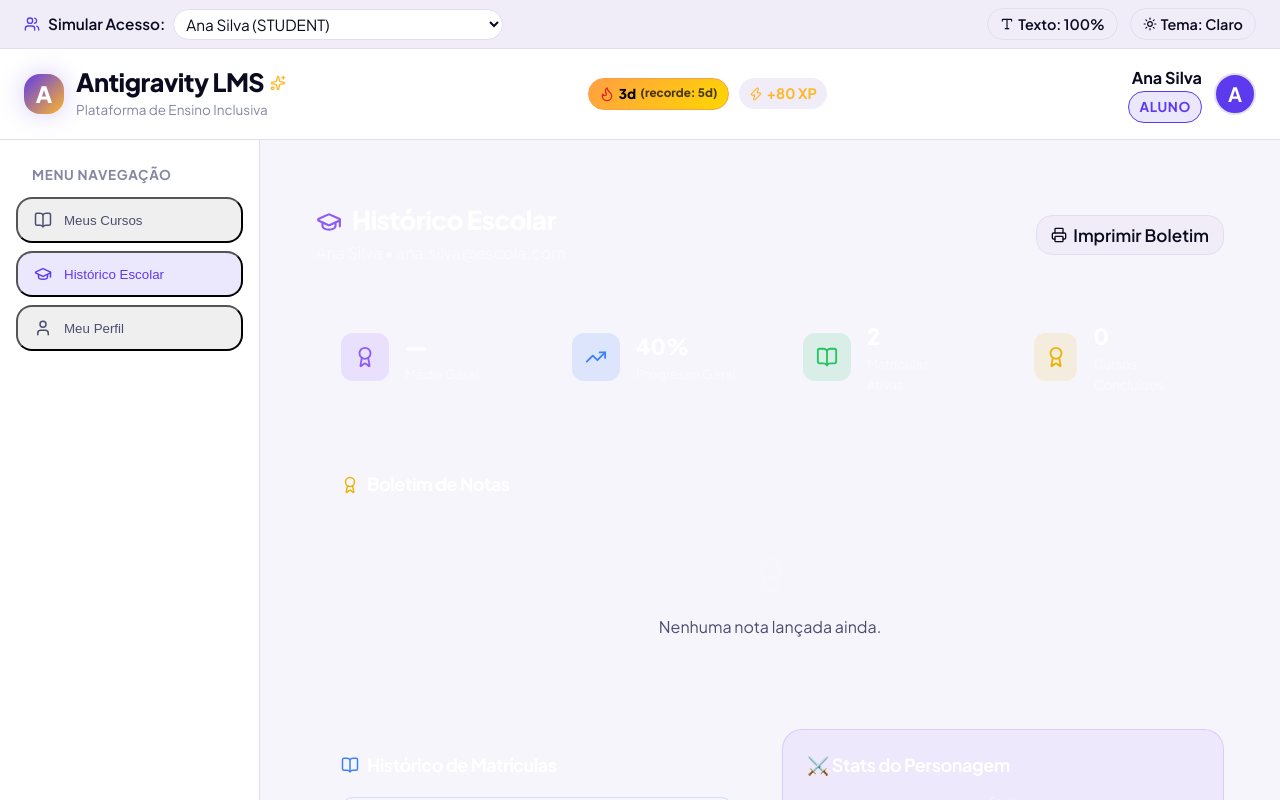
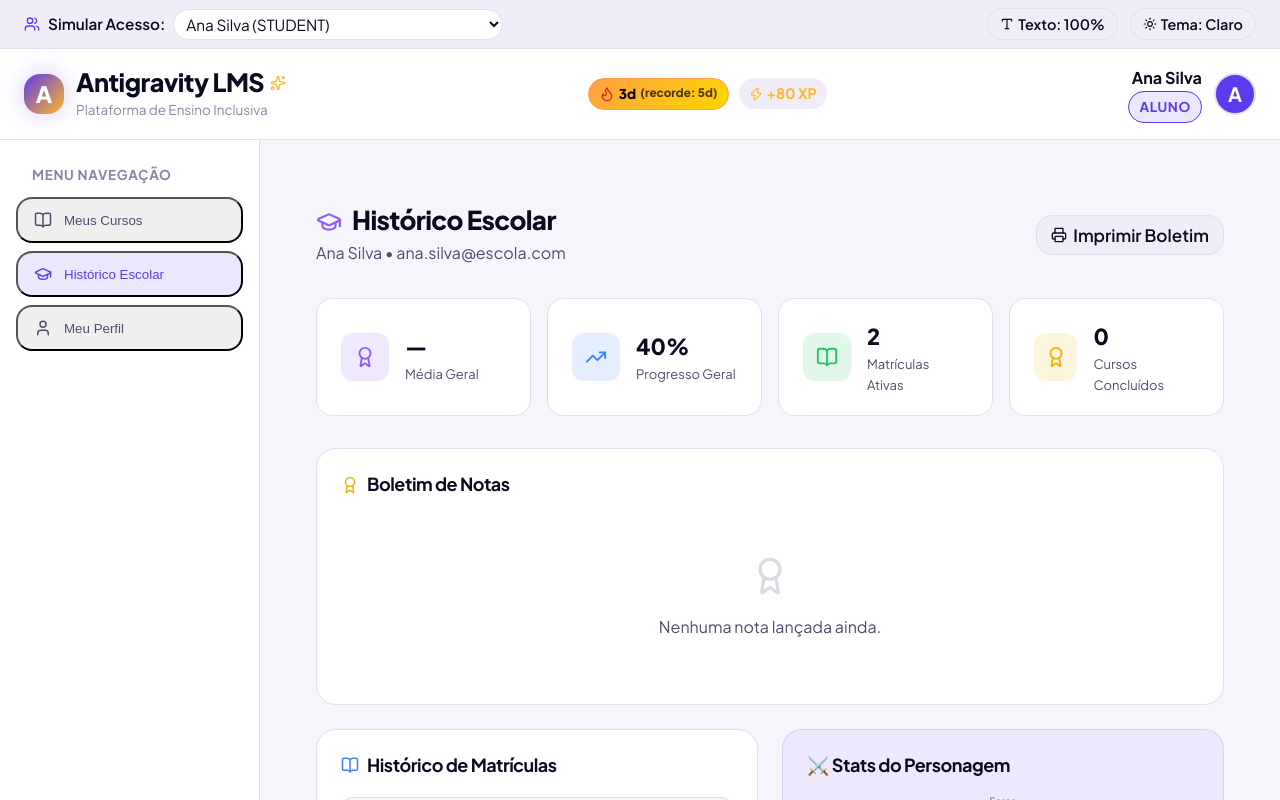
Before and after one commit to naiffnet/EducaGameEvolui, a React (Vite) app: page / in a window 1280 px wide. Both pictures are taken after a click on the button "Histórico Escolar". Shown: the top 800 px of the page. Built offline with nearby package versions, Linux system fonts and the light colour scheme.

Commit message:
fix: resolve readability and contrast issues in academic history page across themes

```diff
--- a/src/pages/Student/AcademicHistory.tsx
+++ b/src/pages/Student/AcademicHistory.tsx
@@ -30,7 +30,7 @@ function GradeBar({ grade }: { grade: number }) {
   const color = grade >= 7 ? '#22c55e' : grade >= 5 ? '#eab308' : '#ef4444';
   return (
     <div style={{ display: 'flex', alignItems: 'center', gap: 10 }}>
-      <div style={{ flex: 1, background: 'rgba(255,255,255,0.08)', borderRadius: 8, height: 8, overflow: 'hidden' }}>
+      <div style={{ flex: 1, background: 'var(--bg-tertiary)', borderRadius: 8, height: 8, overflow: 'hidden' }}>
         <div style={{ width: `${pct}%`, height: '100%', background: color, borderRadius: 8, transition: 'width 0.6s ease' }} />
       </div>
       <span style={{ minWidth: 32, textAlign: 'right', fontWeight: 700, color, fontSize: 14 }}>{grade.toFixed(1)}</span>
@@ -56,14 +56,14 @@ function RadarChart({ strength, intelligence, dexterity }: { strength: number; i
 
   return (
     <svg width={160} height={160} viewBox="0 0 160 160">
-      <polygon points={polyOuter} fill="none" stroke="rgba(255,255,255,0.1)" strokeWidth={1} />
+      <polygon points={polyOuter} fill="none" stroke="var(--border)" strokeWidth={1} />
       <polygon points={polyVal} fill="rgba(139,92,246,0.35)" stroke="#8b5cf6" strokeWidth={2} />
       {valPts.map((p, i) => (
         <circle key={i} cx={p.x} cy={p.y} r={4} fill="#8b5cf6" />
       ))}
       {outerPts.map((p, i) => (
         <text key={i} x={p.x} y={p.y + (angles[i] === -90 ? -8 : 16)} textAnchor="middle"
-          fontSize={10} fill="rgba(255,255,255,0.6)">{labels[i]}</text>
+          fontSize={10} fill="var(--text-secondary)">{labels[i]}</text>
       ))}
     </svg>
   );
@@ -72,7 +72,7 @@ function RadarChart({ strength, intelligence, dexterity }: { strength: number; i
 function SummaryCard({ icon, label, value, color }: { icon: React.ReactNode; label: string; value: string | number; color: string }) {
   return (
     <div style={{
-      background: 'rgba(255,255,255,0.05)', border: '1px solid rgba(255,255,255,0.08)',
+      background: 'var(--bg-secondary)', border: '1px solid var(--border)',
       borderRadius: 16, padding: '20px 24px', display: 'flex', gap: 16, alignItems: 'center',
       flex: 1, minWidth: 160,
     }}>
@@ -80,8 +80,8 @@ function SummaryCard({ icon, label, value, color }: { icon: React.ReactNode; lab
         {icon}
       </div>
       <div>
-        <div style={{ fontSize: 22, fontWeight: 800, color: '#fff' }}>{value}</div>
-        <div style={{ fontSize: 13, color: 'rgba(255,255,255,0.5)' }}>{label}</div>
+        <div style={{ fontSize: 22, fontWeight: 800, color: 'var(--text-primary)' }}>{value}</div>
+        <div style={{ fontSize: 13, color: 'var(--text-secondary)' }}>{label}</div>
       </div>
     </div>
   );
@@ -122,11 +122,11 @@ export const AcademicHistory: React.FC<AcademicHistoryProps> = ({ userId, onBack
           </button>
         )}
         <div>
-          <h1 style={{ fontSize: 26, fontWeight: 800, color: '#fff', margin: 0 }}>
+          <h1 style={{ fontSize: 26, fontWeight: 800, color: 'var(--text-primary)', margin: 0 }}>
             <GraduationCap size={26} style={{ marginRight: 10, verticalAlign: 'middle', color: '#8b5cf6' }} />
             Histórico Escolar
           </h1>
-          <p style={{ color: 'rgba(255,255,255,0.5)', margin: '4px 0 0' }}>{user.name} • {user.email}</p>
+          <p style={{ color: 'var(--text-secondary)', margin: '4px 0 0' }}>{user.name} • {user.email}</p>
         </div>
         <button onClick={handlePrint} className="btn btn-secondary" style={{ marginLeft: 'auto', display: 'flex', alignItems: 'center', gap: 6, padding: '8px 14px' }}>
           <Printer size={16} /> Imprimir Boletim
@@ -143,12 +143,12 @@ export const AcademicHistory: React.FC<AcademicHistoryProps> = ({ userId, onBack
 
       <div style={{ display: 'grid', gridTemplateColumns: '1fr 1fr', gap: 24, marginBottom: 32 }}>
         {/* Grade Book Table */}
-        <div style={{ background: 'rgba(255,255,255,0.04)', border: '1px solid rgba(255,255,255,0.08)', borderRadius: 20, padding: 24, gridColumn: '1 / -1' }}>
-          <h2 style={{ fontSize: 18, fontWeight: 700, color: '#fff', margin: '0 0 20px', display: 'flex', alignItems: 'center', gap: 8 }}>
+        <div style={{ background: 'var(--bg-secondary)', border: '1px solid var(--border)', borderRadius: 20, padding: 24, gridColumn: '1 / -1' }}>
+          <h2 style={{ fontSize: 18, fontWeight: 700, color: 'var(--text-primary)', margin: '0 0 20px', display: 'flex', alignItems: 'center', gap: 8 }}>
             <Award size={18} color="#eab308" /> Boletim de Notas
           </h2>
           {record.grades.length === 0 ? (
-            <div style={{ textAlign: 'center', padding: '40px 0', color: 'rgba(255,255,255,0.3)' }}>
+            <div style={{ textAlign: 'center', padding: '40px 0', color: 'var(--text-tertiary)' }}>
               <Award size={40} style={{ opacity: 0.3 }} />
               <p style={{ marginTop: 12 }}>Nenhuma nota lançada ainda.</p>
             </div>
@@ -159,15 +159,15 @@ export const AcademicHistory: React.FC<AcademicHistoryProps> = ({ userId, onBack
                   <div
                     onClick={() => setExpandedGrade(expandedGrade === g.id ? null : g.id)}
                     style={{
-                      background: 'rgba(255,255,255,0.05)', border: '1px solid rgba(255,255,255,0.08)',
+                      background: 'var(--bg-primary)', border: '1px solid var(--border)',
                       borderRadius: 12, padding: '14px 18px', cursor: 'pointer',
                       display: 'grid', gridTemplateColumns: '1fr 180px 100px 28px',
                       alignItems: 'center', gap: 16, transition: 'background 0.2s',
                     }}
                   >
                     <div>
-                      <div style={{ fontWeight: 600, color: '#fff', fontSize: 15 }}>{g.courseName}</div>
-                      <div style={{ fontSize: 12, color: 'rgba(255,255,255,0.4)' }}>
+                      <div style={{ fontWeight: 600, color: 'var(--text-primary)', fontSize: 15 }}>{g.courseName}</div>
+                      <div style={{ fontSize: 12, color: 'var(--text-secondary)' }}>
                         {g.instructorName} • {new Date(g.date).toLocaleDateString('pt-BR')}
                       </div>
                     </div>
@@ -177,13 +177,13 @@ export const AcademicHistory: React.FC<AcademicHistoryProps> = ({ userId, onBack
                       background: `${CONCEPT_COLOR[g.concept]}22`, color: CONCEPT_COLOR[g.concept],
                       textAlign: 'center',
                     }}>{g.concept}</span>
-                    {expandedGrade === g.id ? <ChevronUp size={16} color="rgba(255,255,255,0.4)" /> : <ChevronDown size={16} color="rgba(255,255,255,0.4)" />}
+                    {expandedGrade === g.id ? <ChevronUp size={16} color="var(--text-tertiary)" /> : <ChevronDown size={16} color="var(--text-tertiary)" />}
                   </div>
                   {expandedGrade === g.id && g.observations && (
                     <div style={{
                       margin: '4px 0 0', padding: '12px 18px', borderRadius: '0 0 12px 12px',
                       background: 'rgba(139,92,246,0.08)', border: '1px solid rgba(139,92,246,0.2)',
-                      color: 'rgba(255,255,255,0.7)', fontSize: 14, fontStyle: 'italic',
+                      color: 'var(--text-secondary)', fontSize: 14, fontStyle: 'italic',
                     }}>
                       💬 {g.observations}
                     </div>
@@ -195,12 +195,12 @@ export const AcademicHistory: React.FC<AcademicHistoryProps> = ({ userId, onBack
         </div>
 
         {/* Enrollment History */}
-        <div style={{ background: 'rgba(255,255,255,0.04)', border: '1px solid rgba(255,255,255,0.08)', borderRadius: 20, padding: 24 }}>
-          <h2 style={{ fontSize: 18, fontWeight: 700, color: '#fff', margin: '0 0 20px', display: 'flex', alignItems: 'center', gap: 8 }}>
+        <div style={{ background: 'var(--bg-secondary)', border: '1px solid var(--border)', borderRadius: 20, padding: 24 }}>
+          <h2 style={{ fontSize: 18, fontWeight: 700, color: 'var(--text-primary)', margin: '0 0 20px', display: 'flex', alignItems: 'center', gap: 8 }}>
             <BookOpen size={18} color="#3b82f6" /> Histórico de Matrículas
           </h2>
           {record.enrollmentHistory.length === 0 ? (
-            <div style={{ textAlign: 'center', padding: '30px 0', color: 'rgba(255,255,255,0.3)' }}>
+            <div style={{ textAlign: 'center', padding: '30px 0', color: 'var(--text-tertiary)' }}>
               <BookOpen size={36} style={{ opacity: 0.3 }} />
               <p style={{ marginTop: 10, fontSize: 14 }}>Nenhuma matrícula registrada.</p>
             </div>
@@ -210,19 +210,19 @@ export const AcademicHistory: React.FC<AcademicHistoryProps> = ({ userId, onBack
                 const meta = STATUS_META[e.status];
                 return (
                   <div key={e.id} style={{
-                    background: 'rgba(255,255,255,0.04)', borderRadius: 12, padding: '12px 16px',
+                    background: 'var(--bg-primary)', borderRadius: 12, padding: '12px 16px',
                     border: `1px solid ${meta.color}33`,
                   }}>
                     <div style={{ display: 'flex', justifyContent: 'space-between', alignItems: 'center', marginBottom: 6 }}>
-                      <span style={{ fontWeight: 600, color: '#fff', fontSize: 14 }}>{e.courseName}</span>
+                      <span style={{ fontWeight: 600, color: 'var(--text-primary)', fontSize: 14 }}>{e.courseName}</span>
                       <span style={{ display: 'flex', alignItems: 'center', gap: 4, fontSize: 12, color: meta.color, fontWeight: 600 }}>
                         {meta.icon} {meta.label}
                       </span>
                     </div>
-                    <div style={{ background: 'rgba(255,255,255,0.08)', borderRadius: 6, height: 6, overflow: 'hidden', marginBottom: 6 }}>
+                    <div style={{ background: 'var(--bg-tertiary)', borderRadius: 6, height: 6, overflow: 'hidden', marginBottom: 6 }}>
                       <div style={{ width: `${e.progressPercent}%`, height: '100%', background: meta.color, transition: 'width 0.6s' }} />
                     </div>
-                    <div style={{ display: 'flex', justifyContent: 'space-between', fontSize: 11, color: 'rgba(255,255,255,0.4)' }}>
+                    <div style={{ display: 'flex', justifyContent: 'space-between', fontSize: 11, color: 'var(--text-secondary)' }}>
                       <span>Início: {new Date(e.enrolledAt).toLocaleDateString('pt-BR')}</span>
                       <span>{e.progressPercent}% concluído</span>
                     </div>
@@ -237,7 +237,7 @@ export const AcademicHistory: React.FC<AcademicHistoryProps> = ({ userId, onBack
         <div style={{ display: 'flex', flexDirection: 'column', gap: 16 }}>
           {rpg && (
             <div style={{ background: 'rgba(139,92,246,0.08)', border: '1px solid rgba(139,92,246,0.2)', borderRadius: 20, padding: 24 }}>
-              <h2 style={{ fontSize: 18, fontWeight: 700, color: '#fff', margin: '0 0 16px' }}>⚔️ Stats do Personagem</h2>
+              <h2 style={{ fontSize: 18, fontWeight: 700, color: 'var(--text-primary)', margin: '0 0 16px' }}>⚔️ Stats do Personagem</h2>
               <div style={{ display: 'flex', alignItems: 'center', justifyContent: 'center' }}>
                 <RadarChart strength={rpg.stats.strength} intelligence={rpg.stats.intelligence} dexterity={rpg.stats.dexterity} />
               </div>
@@ -249,7 +249,7 @@ export const AcademicHistory: React.FC<AcademicHistoryProps> = ({ userId, onBack
                 ] as [string, number][]).map(([label, val]) => (
                   <div key={label} style={{ textAlign: 'center' }}>
                     <div style={{ fontSize: 18, fontWeight: 800, color: '#8b5cf6' }}>{val}</div>
-                    <div style={{ fontSize: 11, color: 'rgba(255,255,255,0.4)' }}>{label}</div>
+                    <div style={{ fontSize: 11, color: 'var(--text-secondary)' }}>{label}</div>
                   </div>
                 ))}
               </div>
@@ -258,22 +258,22 @@ export const AcademicHistory: React.FC<AcademicHistoryProps> = ({ userId, onBack
 
           {/* General Observations */}
           {record.generalObservations && (
-            <div style={{ background: 'rgba(255,255,255,0.04)', border: '1px solid rgba(255,255,255,0.08)', borderRadius: 20, padding: 24 }}>
-              <h2 style={{ fontSize: 18, fontWeight: 700, color: '#fff', margin: '0 0 12px' }}>📋 Observações Gerais</h2>
-              <p style={{ color: 'rgba(255,255,255,0.7)', lineHeight: 1.7, margin: 0 }}>{record.generalObservations}</p>
+            <div style={{ background: 'var(--bg-secondary)', border: '1px solid var(--border)', borderRadius: 20, padding: 24 }}>
+              <h2 style={{ fontSize: 18, fontWeight: 700, color: 'var(--text-primary)', margin: '0 0 12px' }}>📋 Observações Gerais</h2>
+              <p style={{ color: 'var(--text-secondary)', lineHeight: 1.7, margin: 0 }}>{record.generalObservations}</p>
             </div>
           )}
 
           {/* Teacher Notes */}
           {user.teacherNotes && user.teacherNotes.length > 0 && (
-            <div style={{ background: 'rgba(255,255,255,0.04)', border: '1px solid rgba(255,255,255,0.08)', borderRadius: 20, padding: 24 }}>
-              <h2 style={{ fontSize: 18, fontWeight: 700, color: '#fff', margin: '0 0 12px' }}>💬 Pareceres Pedagógicos</h2>
+            <div style={{ background: 'var(--bg-secondary)', border: '1px solid var(--border)', borderRadius: 20, padding: 24 }}>
+              <h2 style={{ fontSize: 18, fontWeight: 700, color: 'var(--text-primary)', margin: '0 0 12px' }}>💬 Pareceres Pedagógicos</h2>
               <div style={{ display: 'flex', flexDirection: 'column', gap: 10 }}>
                 {user.teacherNotes.map(n => (
-                  <div key={n.id} style={{ background: 'rgba(255,255,255,0.05)', borderRadius: 12, padding: '12px 14px' }}>
+                  <div key={n.id} style={{ background: 'var(--bg-primary)', borderRadius: 12, padding: '12px 14px' }}>
                     <div style={{ fontWeight: 600, color: '#8b5cf6', fontSize: 13 }}>{n.teacherName}</div>
-                    <div style={{ color: 'rgba(255,255,255,0.7)', fontSize: 14, margin: '4px 0', lineHeight: 1.6 }}>{n.text}</div>
-                    <div style={{ fontSize: 11, color: 'rgba(255,255,255,0.3)' }}>{new Date(n.date).toLocaleDateString('pt-BR', { day: '2-digit', month: 'long', year: 'numeric' })}</div>
+                    <div style={{ color: 'var(--text-secondary)', fontSize: 14, margin: '4px 0', lineHeight: 1.6 }}>{n.text}</div>
+                    <div style={{ fontSize: 11, color: 'var(--text-tertiary)' }}>{new Date(n.date).toLocaleDateString('pt-BR', { day: '2-digit', month: 'long', year: 'numeric' })}</div>
                   </div>
                 ))}
               </div>
@@ -287,6 +287,7 @@ export const AcademicHistory: React.FC<AcademicHistoryProps> = ({ userId, onBack
         @media print {
           .no-print { display: none !important; }
           .academic-history { background: white !important; color: black !important; }
+          .academic-history * { color: black !important; border-color: #ddd !important; background: transparent !important; }
           button { display: none !important; }
         }
       `}</style>
```
